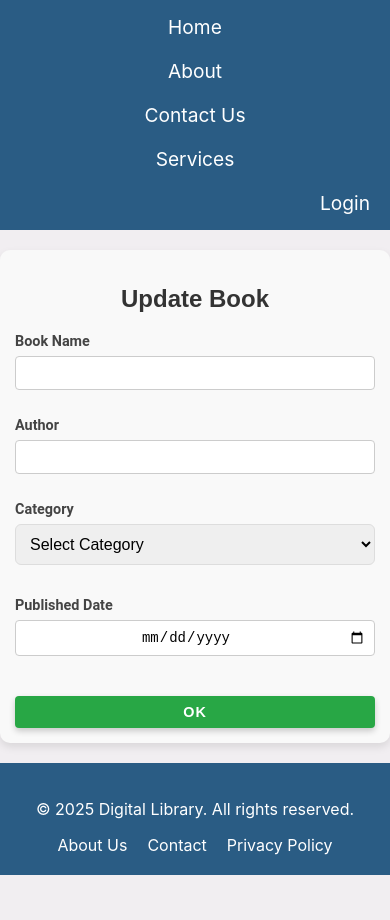
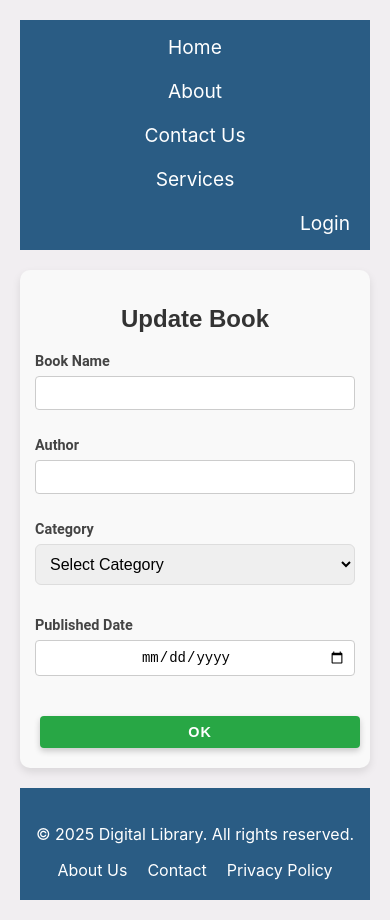
Before and after one commit to sachintha-nirmal-sm/Library-management-system, a React (Create React App) app in the folder frontend/: page /update-book in a window 390 px wide. Before the commit the page ends 875 px from the top, so only its background shows below. Built offline with nearby package versions, Linux system fonts and the light colour scheme.

Commit message:
Refactor i-payment.css for improved styling and responsiveness, including container adjustments, button styles, and media queries.

```diff
--- a/frontend/src/pages/i-payment.css
+++ b/frontend/src/pages/i-payment.css
@@ -1,90 +1,160 @@
-/* Global Styles */
-body {
-    font-family: 'Roboto', sans-serif;
-    background-color: #f4f7fc;
-    margin: 0;
-    padding: 0;
+/* i-payment.css */
+
+/* General container styling */
+.container {
+    max-width: 1200px;
+    margin: 0 auto;
+    padding: 20px;
   }
 
-/* Container */
-.container {
-    max-width: 900px;
-    margin: 0 auto;
-    padding: 30px;
-    background-color: #ffffff;
-    border-radius: 8px;
-    box-shadow: 0 6px 12px rgba(0, 0, 0, 0.1);
+  h2 {
+    text-align: center;
+    margin-bottom: 20px;
+    font-size: 24px;
+    color: #333;
+    font-family: 'Arial', sans-serif;
   }
 
-/* Heading */
-h2 {
-    font-size: 2.2rem;
-    color: #333;
-    text-align: center;
+  /* Search Bar */
+  .search-bar {
+    display: flex;
+    justify-content: flex-end;
     margin-bottom: 20px;
   }
 
-/* Table Styling */
+  .search-input {
+    padding: 10px;
+    font-size: 14px;
+    width: 300px;
+    border: 1px solid #ccc;
+    border-radius: 4px;
+    outline: none;
+    transition: border 0.3s ease;
+  }
+
+  .search-input:focus {
+    border-color: #007bff;
+  }
+
+  /* Table styling */
   .table {
     width: 100%;
     border-collapse: collapse;
-    margin: 30px 0;
-    border: 2px solid #ddd; /* Table border */
+    margin-top: 20px;
   }
 
   .table th,
   .table td {
-    padding: 14px 20px;
-    text-align: left;
-    font-size: 1rem;
-    color: #333;
-    border: 1px solid #ddd; /* Border for rows and cells */
+    padding: 12px 15px;
+    text-align: center;
+    border: 1px solid #ddd;
+    font-size: 14px;
+    font-family: 'Arial', sans-serif;
   }
 
   .table th {
-    background-color: #03a9f4;
-    color: white;
-    font-weight: bold;
-    text-transform: uppercase;
+    background-color: #f2f2f2;
+    color: #333;
   }
 
-.table tr:nth-child(even) {
+  .table tbody tr:nth-child(even) {
     background-color: #f9f9f9;
   }
 
-.table tr:hover {
+  .table tbody tr:hover {
     background-color: #f1f1f1;
+    cursor: pointer;
   }
 
-/* Table Action Buttons */
-.table .btn {
-    font-size: 0.875rem;
-    border-radius: 20px;
+  /* Action buttons */
+  .btn {
     padding: 8px 15px;
-    transition: transform 0.2s ease, opacity 0.3s ease;
+    font-size: 14px;
+    border-radius: 4px;
+    cursor: pointer;
+    transition: all 0.3s ease;
+    margin: 5px;
   }
 
-/* Pay Button */
-.table .btn-success {
-    background-color: #4caf50;
-    color: white;
+  .btn:hover {
+    opacity: 0.9;
   }
 
-.table .btn-success:hover {
-    background-color: #388e3c;
-    transform: scale(1.05);
+  /* Success button */
+  .btn-success {
+    background-color: #28a745;
+    color: #fff;
+    border: none;
   }
 
-/* Responsive Design */
-@media (max-width: 768px) {
-    .table th,
-    .table td {
-        padding: 10px;
-        font-size: 0.9rem;
+  .btn-success:hover {
+    background-color: #218838;
   }
 
-    .table .btn {
-        padding: 6px 12px;
-        font-size: 0.75rem;
+  /* Payment method buttons */
+  .payment-options {
+    display: flex;
+    justify-content: space-between;
+  }
+
+  .btn-primary,
+  .btn-secondary {
+    width: 48%;
+  }
+
+  /* Primary button (Cash) */
+  .btn-primary {
+    background-color: #007bff;
+    color: #fff;
+    border: none;
+  }
+
+  .btn-primary:hover {
+    background-color: #0056b3;
+  }
+
+  /* Secondary button (Card) */
+  .btn-secondary {
+    background-color: #6c757d;
+    color: #fff;
+    border: none;
+  }
+
+  .btn-secondary:hover {
+    background-color: #5a6268;
+  }
+
+  /* PDF button */
+  .btn-danger {
+    background-color: #dc3545;
+    color: #fff;
+    border: none;
+    margin-bottom: 20px;
+  }
+
+  .btn-danger:hover {
+    background-color: #c82333;
+  }
+
+  /* Table responsive behavior */
+  @media (max-width: 768px) {
+    .table th, .table td {
+      font-size: 12px;
+      padding: 8px;
+    }
+
+    .search-input {
+      width: 100%;
+    }
+
+    .payment-options {
+      flex-direction: column;
+      align-items: stretch;
+    }
+
+    .btn-primary,
+    .btn-secondary {
+      width: 100%;
+      margin-bottom: 10px;
     }
   }
```
Lines whose indentation alone changed are shown as unchanged.
